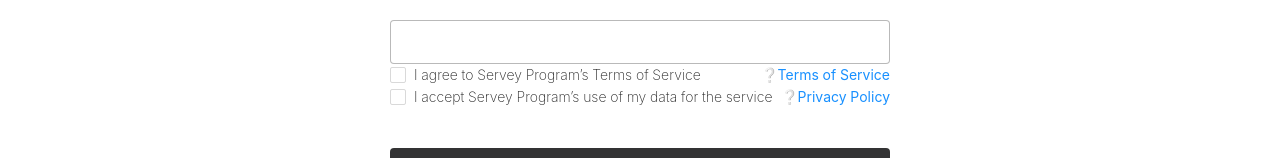
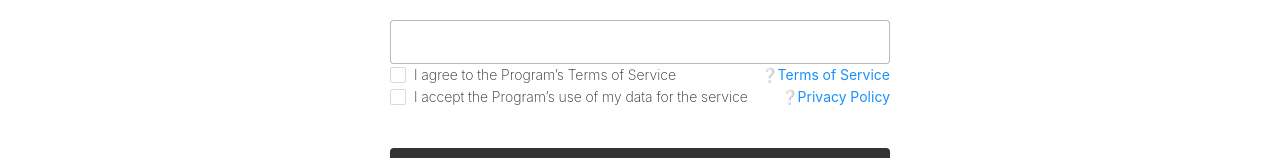
Before and after one commit to Eunbin-Son/mern-boiler-plate, a React (Create React App) app in the folder react_server/: page /register in a window 1280 px wide. Shown: the part 431-589 px from the top of the page. Built offline with nearby package versions, Linux system fonts and the light colour scheme; no server answers.

Commit message:
commit changes, register checkbox lines modified

```diff
--- a/react_server/src/components/views/RegisterPage/RegisterPage.js
+++ b/react_server/src/components/views/RegisterPage/RegisterPage.js
@@ -84,9 +84,9 @@ function RegisterPage(props) {
             {errors.password_confirm && errors.password_confirm.type === "validate" &&<p>The password do not match</p>}
             <div>
 
-              <Checkbox>I agree to Servey Program’s Terms of Service</Checkbox><a style={{float:"right"}}href="#">❔Terms of Service</a>
+              <Checkbox>I agree to the Program’s Terms of Service</Checkbox><a style={{float:"right"}}href="#">❔Terms of Service</a>
 
-              <Checkbox>I accept Servey Program’s use of my data for the service</Checkbox><a style={{float:"right"}} href="#">❔Privacy Policy</a>
+              <Checkbox>I accept the Program’s use of my data for the service</Checkbox><a style={{float:"right"}} href="#">❔Privacy Policy</a>
 
             </div>
             <input type="submit" value="Register"/>
```
